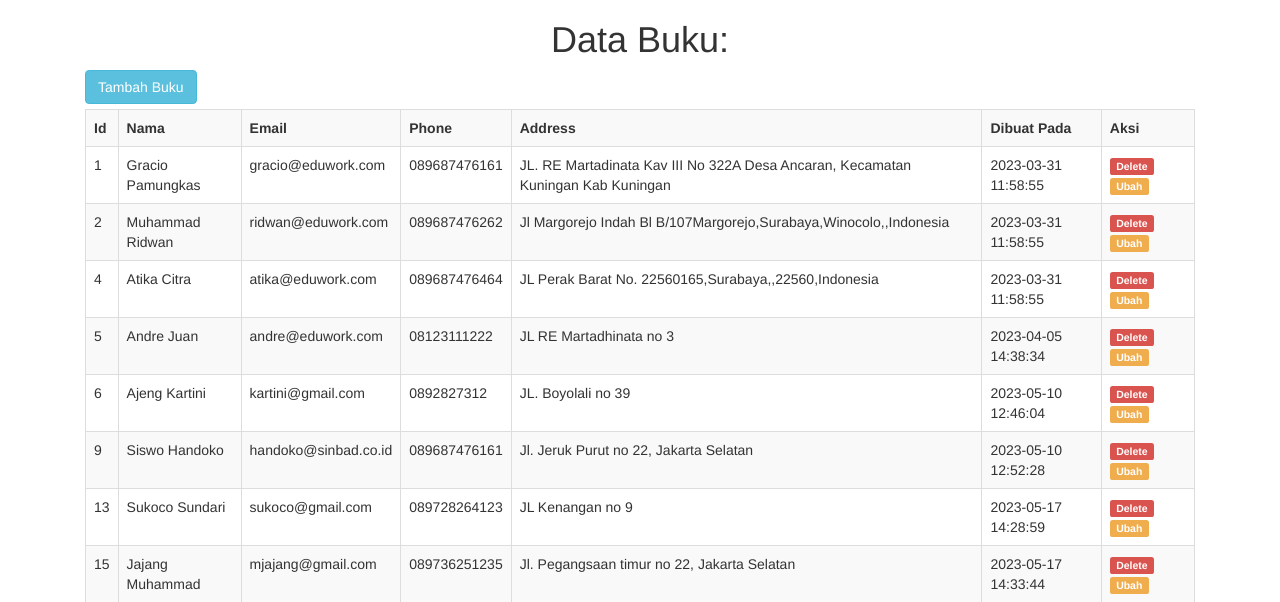
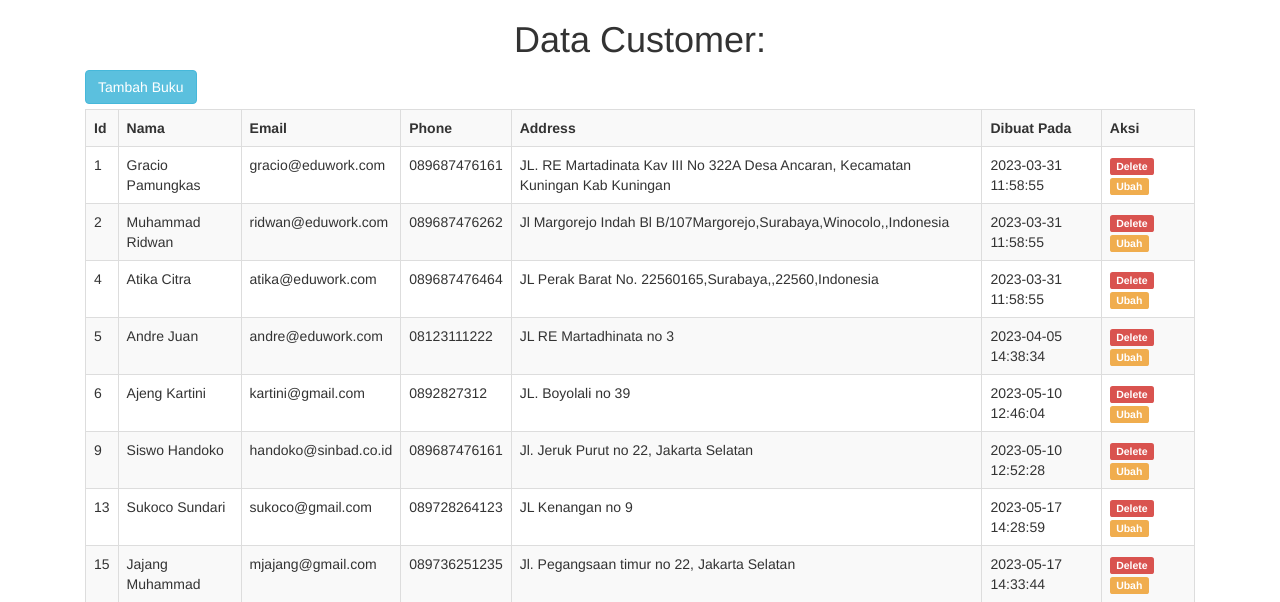
Before and after one commit to AlbertGianHutasoit/MSIB-PHP, a PHP site: page / in a window 1280 px wide. Shown: the top 602 px of the page. Run offline with PHP 8.4, Linux system fonts and the light colour scheme; data comes from the database, SQL or seed files in the repository.

Commit message:
Tugas PHP

```diff
--- a/php_tugas/index.php
+++ b/php_tugas/index.php
@@ -16,7 +16,7 @@
         $query = mysqli_query($conn, "SELECT * FROM customer")
         ?>
 
-        <center><h1>Data Buku:</h1></center>
+        <center><h1>Data Customer:</h1></center>
         <a class="btn btn-info" style="margin-bottom:5px" href="tambah.php"> Tambah Buku </a>
             <table  class="table table-striped table-bordered">
                 <tr>
```
